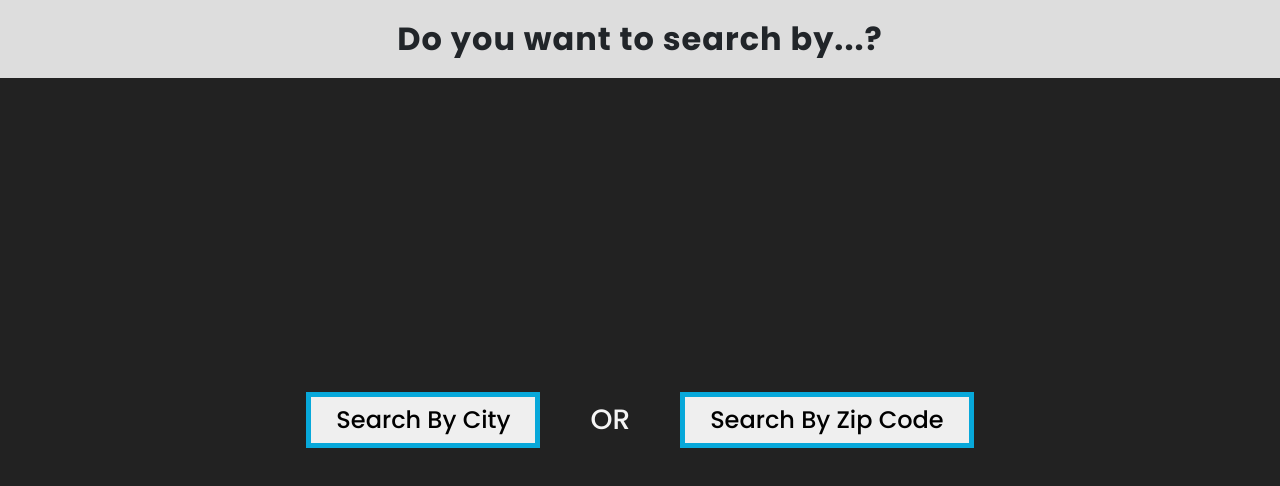
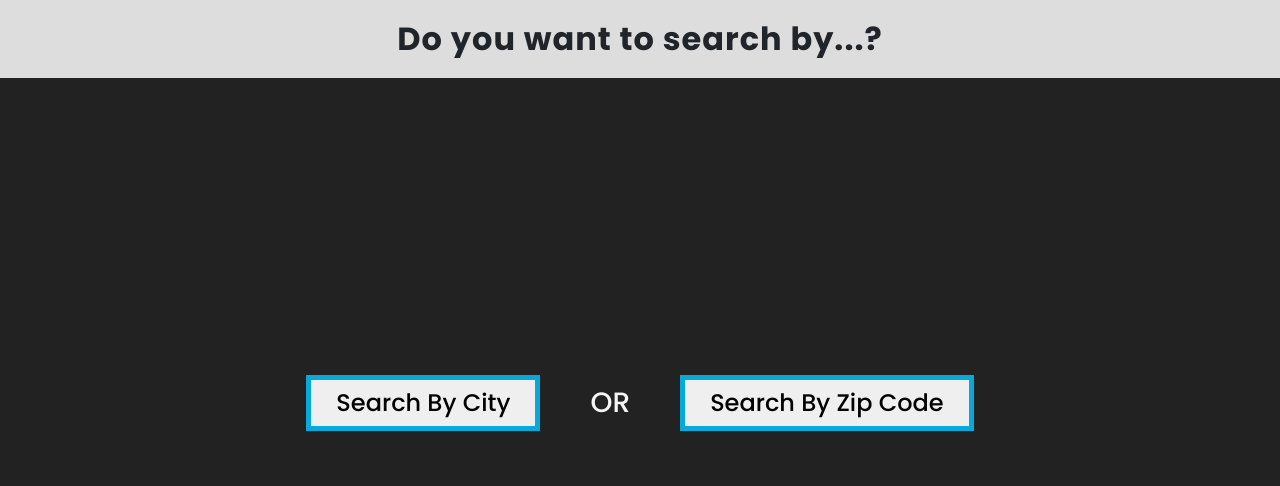
Before and after one commit to BolaGhaly/TTP-Assignment-6, a React (Create React App) app: page / in a window 1280 px wide. Shown: the top 486 px of the page. Built offline with nearby package versions, Linux system fonts and the light colour scheme.

Commit message:
Updated App.css

```diff
--- a/src/App.css
+++ b/src/App.css
@@ -90,7 +90,7 @@ form input {
   display: flex;
   justify-content: center;
   align-items: center;
-  height: calc(100vh - 117px);
+  min-height: calc(100vh - 150px);
   width: 100%;
   flex-direction: row;
 }
```
